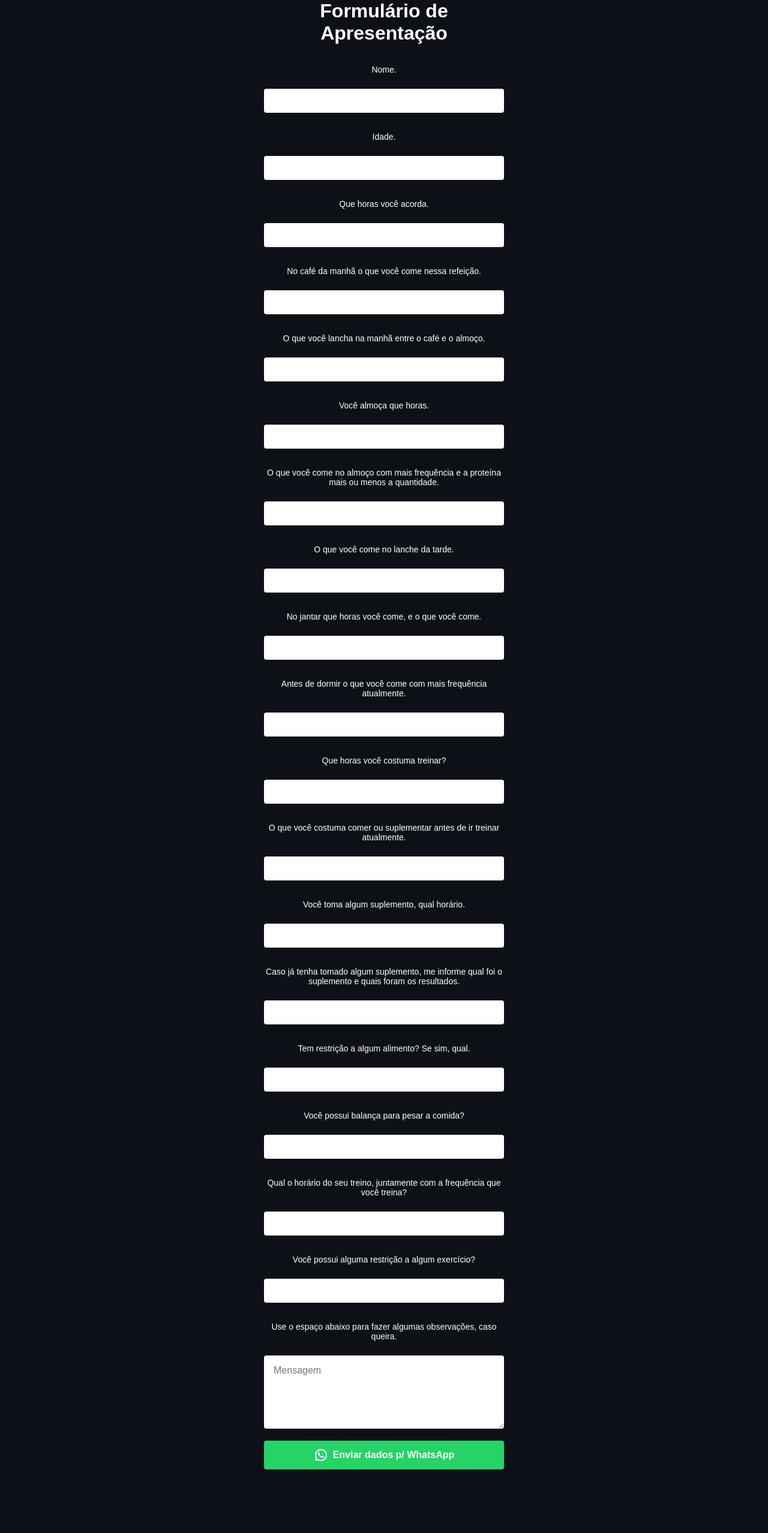
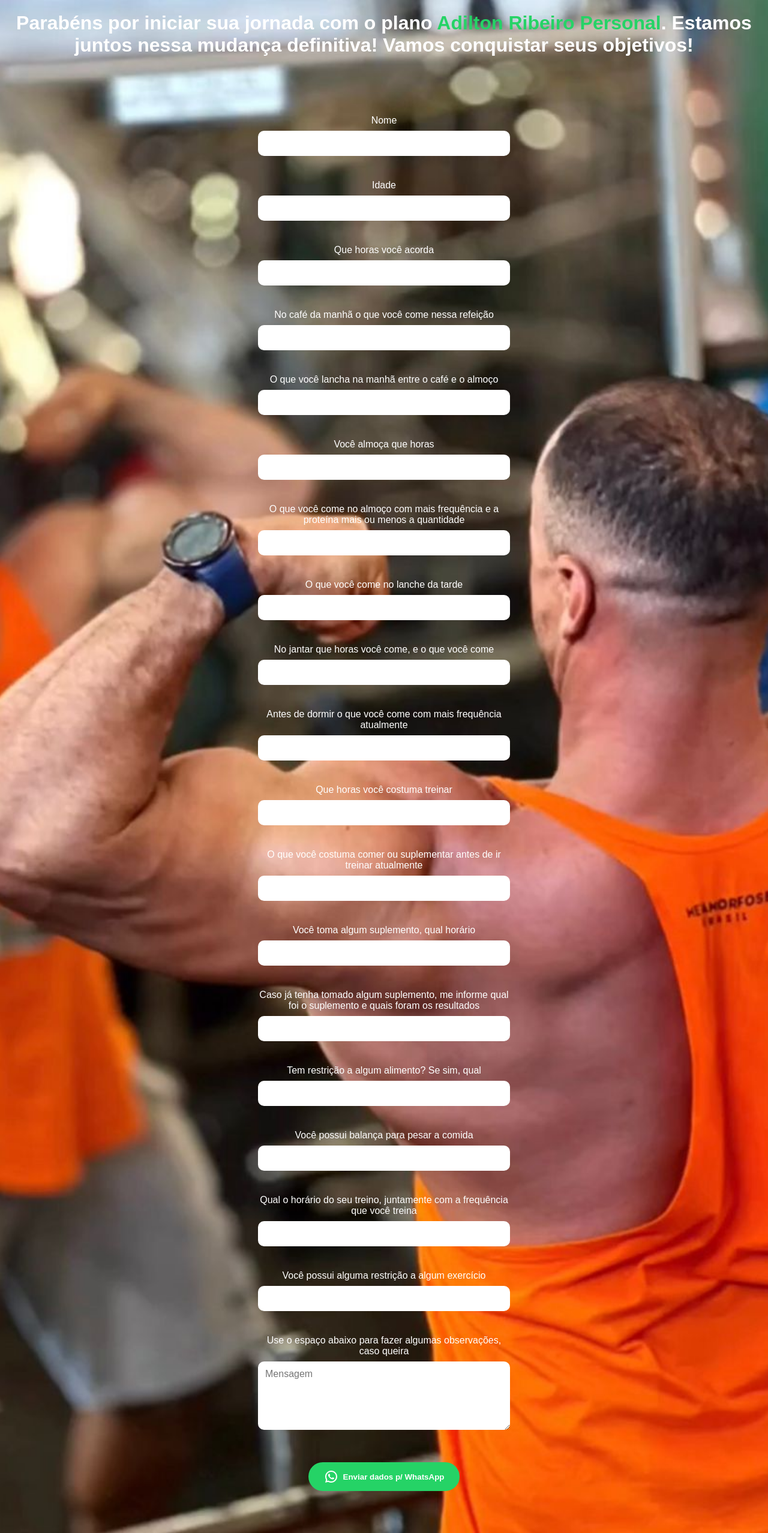
Before and after one commit to renatogomesN2708/AdiltonPage, a plain HTML site: page index.html in a window 1280 px wide. Shown: the whole page at 60% size. Before the commit the page ends 2466 px from the top, so only its background shows below. Drawn offline with Linux system fonts and the light colour scheme.

Commit message:
refazendo background e alinhamento e adicionando responsividade!

```diff
--- a/index.html
+++ b/index.html
@@ -10,49 +10,48 @@
 </head>
 
 <body>
-
-  <h1>Formulário de Apresentação</h1><br>
+  <h2>Parabéns por iniciar sua jornada com o plano <a href="https://www.instagram.com/adilton_personal/" target="_blank"><label>Adilton Ribeiro Personal</label></a>. Estamos juntos nessa mudança definitiva! Vamos conquistar seus objetivos!</h2><br>
 
   <form id="form" action="#" method="get" onsubmit="abrirWhatsapp(event)">
-    <p>Nome.</p>
+    <p>Nome</p>
     <input type="text" id="nome" required><br>
-    <p>Idade.</p>
+    <p>Idade</p>
     <input type="text" id="idade" required><br>
-    <p>Que horas você acorda.</p>
+    <p>Que horas você acorda</p>
     <input type="text" id="horarioAcorda" required><br>
-    <p>No café da manhã o que você come nessa refeição.</p>
+    <p>No café da manhã o que você come nessa refeição</p>
     <input type="text" id="cafedaManha" required><br>
-    <p>O que você lancha na manhã entre o café e o almoço.</p>
+    <p>O que você lancha na manhã entre o café e o almoço</p>
     <input type="text" id="lancheManha" required><br>
-    <p>Você almoça que horas.</p>
+    <p>Você almoça que horas</p>
     <input type="text" id="horarioAlmoco" required><br>
-    <p>O que você come no almoço com mais frequência e a proteína mais ou menos a quantidade.</p>
+    <p>O que você come no almoço com mais frequência e a proteína mais ou menos a quantidade</p>
     <input type="text" id="almoco" required><br>
-    <p>O que você come no lanche da tarde.</p>
+    <p>O que você come no lanche da tarde</p>
     <input type="text" id="lancheTarde" required><br>
-    <p>No jantar que horas você come, e o que você come.</p>
+    <p>No jantar que horas você come, e o que você come</p>
     <input type="text" id="jantar" required><br>
-    <p>Antes de dormir o que você come com mais frequência atualmente.</p>
+    <p>Antes de dormir o que você come com mais frequência atualmente</p>
     <input type="text" id="ceia" required><br>
-    <p>Que horas você costuma treinar?</p>
+    <p>Que horas você costuma treinar</p>
     <input type="text" id="horarioTreino" required><br>
-    <p>O que você costuma comer ou suplementar antes de ir treinar atualmente.</p>
+    <p>O que você costuma comer ou suplementar antes de ir treinar atualmente</p>
     <input type="text" id="preTreino" required><br>
-    <p>Você toma algum suplemento, qual horário.</p>
+    <p>Você toma algum suplemento, qual horário</p>
     <input type="text" id="horarioSuplemento" required><br>
-    <p>Caso já tenha tomado algum suplemento, me informe qual foi o suplemento e quais foram os resultados.</p>
+    <p>Caso já tenha tomado algum suplemento, me informe qual foi o suplemento e quais foram os resultados</p>
     <input type="text" id="resultadoSuplemento" required><br>
-    <p>Tem restrição a algum alimento? Se sim, qual.</p>
+    <p>Tem restrição a algum alimento? Se sim, qual</p>
     <input type="text" id="restricaoAlimentar" required><br>
-    <p>Você possui balança para pesar a comida?</p>
+    <p>Você possui balança para pesar a comida</p>
     <input type="text" id="balanca" required><br>
-    <p>Qual o horário do seu treino, juntamente com a frequência que você treina?</p>
+    <p>Qual o horário do seu treino, juntamente com a frequência que você treina</p>
     <input type="text" id="dificuldadeTreino" required><br>
-    <p>Você possui alguma restrição a algum exercício?</p>
+    <p>Você possui alguma restrição a algum exercício</p>
     <input type="text" id="restricaoExercicio" required><br>
-    <p>Use o espaço abaixo para fazer algumas observações, caso queira.</p>
+    <p>Use o espaço abaixo para fazer algumas observações, caso queira</p>
     <textarea id="msg" placeholder="Mensagem" cols="30" rows="5" required></textarea><br>
-    <button type="submit"><img src="whatsapp.svg" alt="Ícone WhatsApp"><span>Enviar dados p/ WhatsApp</span></button>
+    <button type="submit"><img src="./img/whatsapp.svg" alt="Ícone WhatsApp"><span>Enviar dados p/ WhatsApp</span></button>
   </form>
 
   <script>
@@ -98,7 +97,6 @@
       window.location.href = url;
     }
   </script>
-
 </body>
 
 </html>
--- a/style.css
+++ b/style.css
@@ -8,44 +8,65 @@
 }
 
 body {
+  background: url('./img/adt.jpg') no-repeat center center;
+  background-size: cover; /* A imagem vai cobrir toda a tela */
   display: grid;
   place-content: center;
   width: 100%;
-  max-width: 400px;
-  margin: 0 auto;
+  height: 100%;
+  margin: 0;
   background-color: #0d1117;
   color: #ffffff;
+  background-attachment: scroll; /* A imagem rola com a página */
+  background-position: center; /* A imagem será centralizada */
 }
 
-h1,
-p,
-a {
+form {
+  display: grid;
+  justify-items: center;
+  width: 90%;
+  max-width: 500px;
+  margin: 0 auto;
+  padding: 20px;
+  background-color: rgba(0, 0, 0, 0); /* Remover fundo escuro */
+  border-radius: 10px;
+}
+
+h2 {
+  font-size: 20pt;
+  margin-top: 20px;
+  margin-bottom: 30px;
+  color: #ffffff;
+  text-align: center;
+}
+
+h2, p, a {
   text-align: center;
 }
 
 p {
-  font-size: 14px;
-  margin-top: 16px;
-  margin-bottom: 24px;
+  font-size: 16px;
+  margin-top: 10px;
+  margin-bottom: 8px;
+  color: #ffffff;
 }
 
-input,
-textarea,
-button {
+input {
+  width: 100%;
+  border-radius: 10px;
+  font-size: 16px;
+  background-color: #ffffff;
+  color: black;
+  padding: 12px;
+  margin-bottom: 12px;
+}
+
+textarea {
   width: 100%;
   margin-bottom: 16px;
-  border-radius: 4px;
+  border-radius: 10px;
   font-size: 16px;
-}
-
-input,
-textarea {
-  padding: 16px;
-}
-
-input,
-button {
-  height: 40px;
+  padding: 12px;
 }
 
 button {
@@ -53,12 +74,165 @@ button {
   background-color: #25d366;
   color: #ffffff;
   display: flex;
+  width: 100%;
+  border-radius: 25px;
   align-items: center;
   justify-content: center;
   font-weight: bold;
-  height: 48px;
+  height: 50px;
+  margin-top: 20px;
+  margin-bottom: 30px;
 }
 
 button img {
   margin-right: 8px;
 }
+
+label {
+  color: #25d366;
+}
+
+label:hover {
+  cursor: pointer;
+}
+
+/* Responsividade com Media Queries */
+
+/* Para iPhone 5 (320px) e dispositivos menores */
+@media (max-width: 320px) {
+  body {
+    padding: 5px;
+    background-size: 100% 100%; /* Ajusta a imagem para 100% da largura e altura */
+    background-position: center center;
+  }
+
+  h2 {
+    font-size: 14pt;
+    margin-top: 10px;
+    margin-bottom: 10px;
+  }
+
+  p {
+    font-size: 12px;
+  }
+
+  input, textarea, button {
+    width: 100%; /* Campos ocupando 100% da tela */
+  }
+
+  button {
+    height: 40px;
+  }
+
+  form {
+    padding: 10px;
+  }
+}
+
+/* Para iPhone 6/7/8 (375px) */
+@media (max-width: 375px) {
+  body {
+    padding: 10px;
+    background-size: 100% 100%; /* Ajusta a imagem para 100% da largura e altura */
+    background-position: center center;
+  }
+
+  h2 {
+    font-size: 16pt;
+    margin-top: 20px;
+    margin-bottom: 20px;
+  }
+
+  p {
+    font-size: 14px;
+  }
+
+  input, textarea, button {
+    width: 100%;
+  }
+
+  button {
+    height: 50px;
+  }
+
+  form {
+    padding: 15px;
+  }
+}
+
+/* Para telas de 390px (iPhone 12) */
+@media (max-width: 390px) {
+  body {
+    padding: 10px;
+    background-size: 100% 100%;
+    background-position: center center;
+  }
+
+  h2 {
+    font-size: 18pt;
+    margin-top: 20px;
+    margin-bottom: 20px;
+  }
+
+  p {
+    font-size: 15px;
+  }
+
+  input, textarea, button {
+    width: 100%;
+  }
+
+  button {
+    height: 50px;
+  }
+
+  form {
+    padding: 15px;
+  }
+}
+
+/* Para telas médias (tablets) */
+@media (max-width: 1024px) {
+  body {
+    background-size: 100% 100%;
+  }
+
+  h2 {
+    font-size: 18pt;
+  }
+
+  input, textarea, button {
+    width: 90%;
+  }
+
+  button {
+    height: 45px;
+  }
+
+  form {
+    padding: 20px;
+    width: 80%;
+  }
+}
+
+/* Para telas grandes (desktop) */
+@media (min-width: 1025px) {
+  body {
+    background-size: cover;
+  }
+
+  h2 {
+    font-size: 24pt;
+  }
+
+  button {
+    width: 60%;
+    height: 48px;
+  }
+
+  form {
+    width: 60%;
+    margin: 0 auto;
+    padding: 40px;
+  }
+}
```
Also changed, not shown: img/adt.jpg (added), img/whatsapp.svg (renamed from whatsapp.svg).
